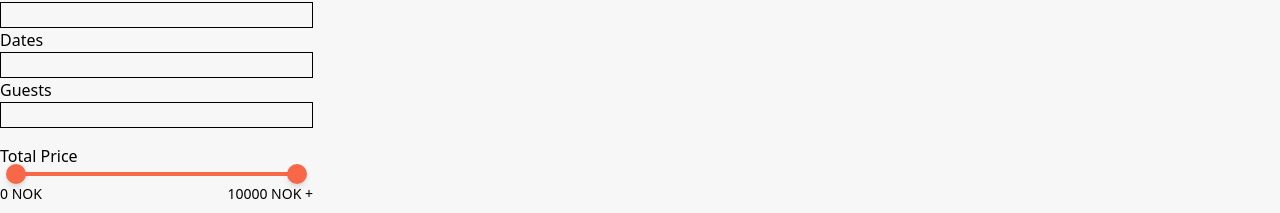
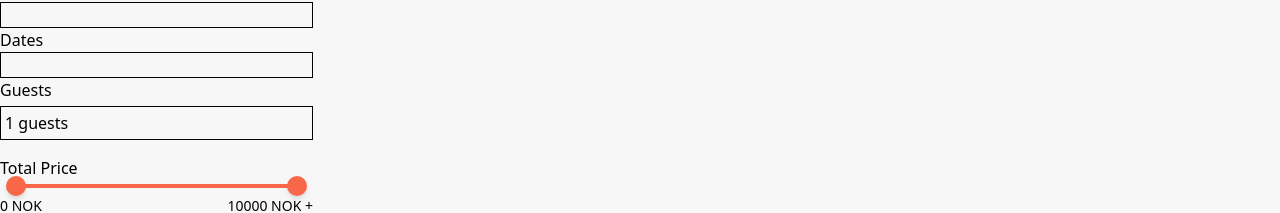
Before and after one commit to IngridOrnum/ingrid_holidaze_2025, a React (Vite) app: page /search-results in a window 1280 px wide. Shown: the part 152-365 px from the top of the page. Built offline with nearby package versions, Linux system fonts and the light colour scheme; no server answers.

Commit message:
Chore: Added filtering by amount of guests

```diff
--- /dev/null
+++ b/src/Components/Filters/Guests.jsx
@@ -0,0 +1,50 @@
+import {useState} from "react";
+
+export function Guests({adults, setAdults, children, setChildren}) {
+    const [showGuestCounter, setShowGuestCounter] = useState(false);
+
+    function increment(typeGuest) {
+        if (typeGuest === "adults") setAdults((prev) => Math.min(prev + 1, 20));
+        if (typeGuest === "children") setChildren((prev) => Math.min(prev + 1, 20));
+    }
+
+    function decrement(typeGuest) {
+        if (typeGuest === "adults") setAdults((prev) => Math.max(prev - 1, 1));
+        if (typeGuest === "children") setChildren((prev) => Math.max(prev - 1, 0));
+    }
+
+    const totalCount = adults + children;
+    const totalDisplay = `${totalCount}${totalCount >= 40 ? "+" : ""} guests`;
+
+    return (
+        <div className={"relative"}>
+            <label className={"block mb-1"}>Guests</label>
+            <button className={"border border-black p-1 w-full text-left"}
+                    onClick={() => setShowGuestCounter((prev) => !prev)}
+            >
+                {totalDisplay}
+            </button>
+
+            {showGuestCounter && (
+                <div className={"absolute z-10 bg-white border border-gray-300 p-4 mt-2 w-full rounded shadow"}>
+                    <div className={"flex justify-between items-center mb-2"}>
+                        <span>Adults</span>
+                        <div className="flex items-center gap-2">
+                            <button onClick={() => decrement("adults")}>−</button>
+                            <span>{adults === 20 ? "20+" : adults}</span>
+                            <button onClick={() => increment("adults")}>+</button>
+                        </div>
+                    </div>
+                    <div className={"flex justify-between items-center"}>
+                        <span>Children</span>
+                        <div className="flex items-center gap-2">
+                            <button onClick={() => decrement("children")}>−</button>
+                            <span>{children === 20 ? "20+" : children}</span>
+                            <button onClick={() => increment("children")}>+</button>
+                        </div>
+                    </div>
+                </div>
+            )}
+        </div>
+    );
+}
--- a/src/Routes/SearchResults.jsx
+++ b/src/Routes/SearchResults.jsx
@@ -3,20 +3,32 @@ import {useEffect, useState} from "react";
 import {VenueCard} from "../Components/Cards/VenueCard.jsx";
 import {filterVenues} from "../Utils/filterVenues.jsx";
 import {sortVenues} from "../Utils/sortVenues.jsx";
+import {Guests} from "../Components/Filters/Guests.jsx";
 
 export function SearchResults() {
 
     const url = "https://v2.api.noroff.dev/holidaze/venues?sort=created&sortOrder=desc"
 
     const [venues, setVenues] = useState([]);
-    const [sortOption, setSortOption] = useState("latest");
     const [priceRange, setPriceRange] = useState([0, 10000]);
     const [facilities, setFacilities] = useState([]);
-    const filteredVenues = filterVenues({venues, priceRange, facilities});
+    const [adults, setAdults] = useState(1);
+    const [children, setChildren] = useState(0);
+    const totalGuests = adults + children;
+
+    const filteredVenues = filterVenues({
+        venues,
+        priceRange,
+        facilities,
+        totalGuests,
+    });
+
+    const [sortOption, setSortOption] = useState("latest");
     const sortedVenues = sortVenues(filteredVenues, sortOption);
 
+
     useEffect(() => {
-        async function getVenues () {
+        async function getVenues() {
             try {
                 const res = await fetch(url);
                 if (!res.ok) throw new Error(`HTTP error! status: ${res.status}`);
@@ -27,6 +39,7 @@ export function SearchResults() {
                 console.error("Error fetching venues:", error)
             }
         }
+
         getVenues();
     }, []);
 
@@ -55,15 +68,19 @@ export function SearchResults() {
                     <label>Dates</label>
                     <input className={"border border-black"}/>
                 </div>
-                <div className={"flex flex-col"}>
-                    <label>Guests</label>
-                    <input className={"border border-black"}/>
-                </div>
-               <Filters
-                   priceRange={priceRange}
-                   setPriceRange={setPriceRange}
-                   facilities={facilities}
-                   setFacilities={setFacilities}/>
+               <Guests
+                   adults={adults}
+                   setAdults={setAdults}
+                   children={children}
+                   setChildren={setChildren}
+               />
+                <Filters
+                    priceRange={priceRange}
+                    setPriceRange={setPriceRange}
+                    facilities={facilities}
+                    setFacilities={setFacilities}
+                    setChildren={setChildren}
+                    setAdults={setAdults}/>
                 <div>
                     <span>Facilities</span>
                     <div>
@@ -88,5 +105,5 @@ export function SearchResults() {
                 </div>
             </div>
         </div>
-)
+    )
 }
--- a/src/Utils/filterVenues.jsx
+++ b/src/Utils/filterVenues.jsx
@@ -1,11 +1,9 @@
-export function filterVenues ({venues, priceRange, facilities}) {
+export function filterVenues ({venues, priceRange, facilities, totalGuests}) {
     return venues.filter((venue) => {
         const withinSetPrice = venue.price >= priceRange[0] && venue.price <= priceRange[1];
+        const hasFacilities = facilities.length === 0 || facilities.every((facility) => venue.meta?.[facility] === true)
+        const capacity = venue.maxGuests >= totalGuests;
 
-        const hasFacilities =
-            facilities.length === 0 ||
-            facilities.every((facility) => venue.meta?.[facility] === true)
-
-        return withinSetPrice && hasFacilities;
+        return withinSetPrice && hasFacilities && capacity;
     });
 }
```
